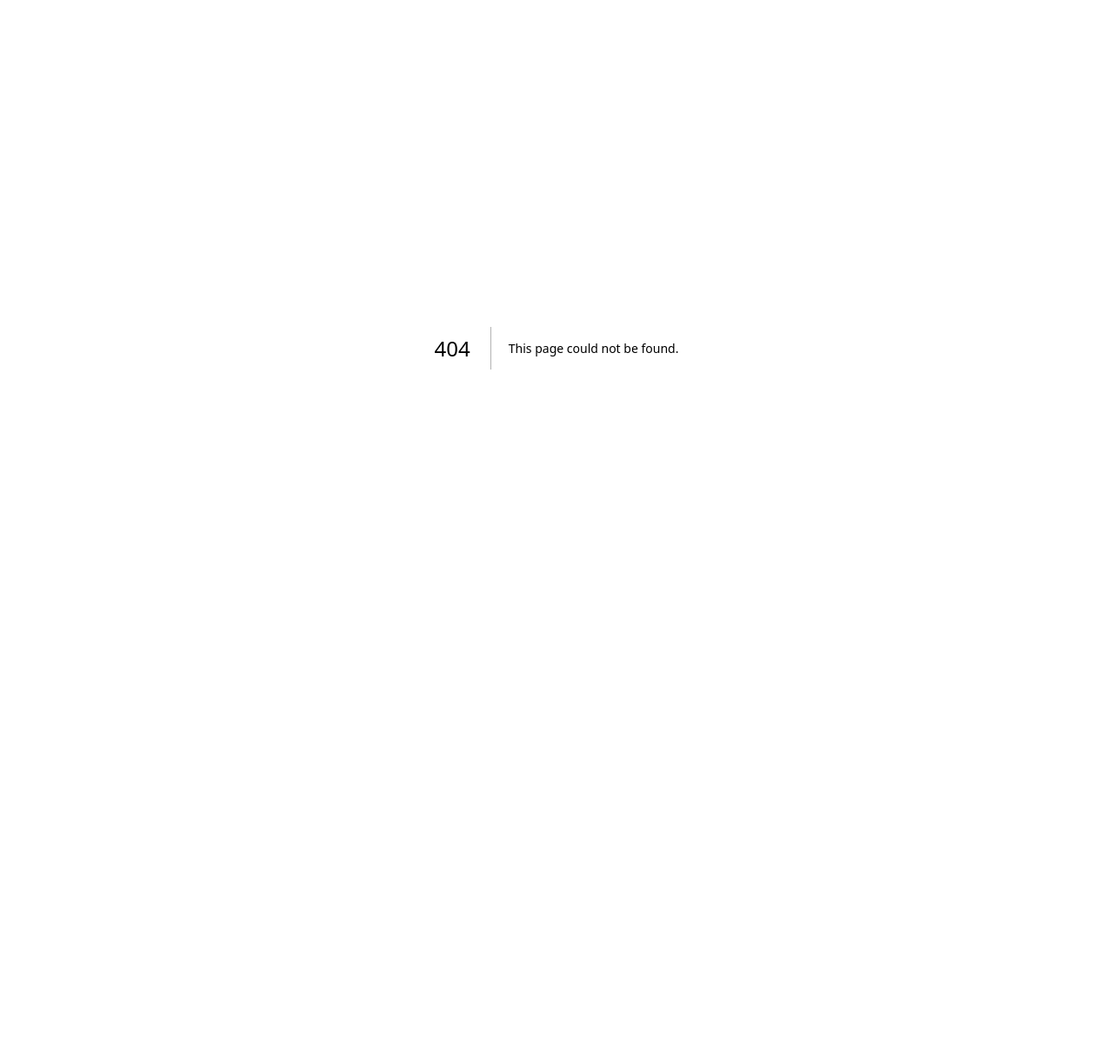
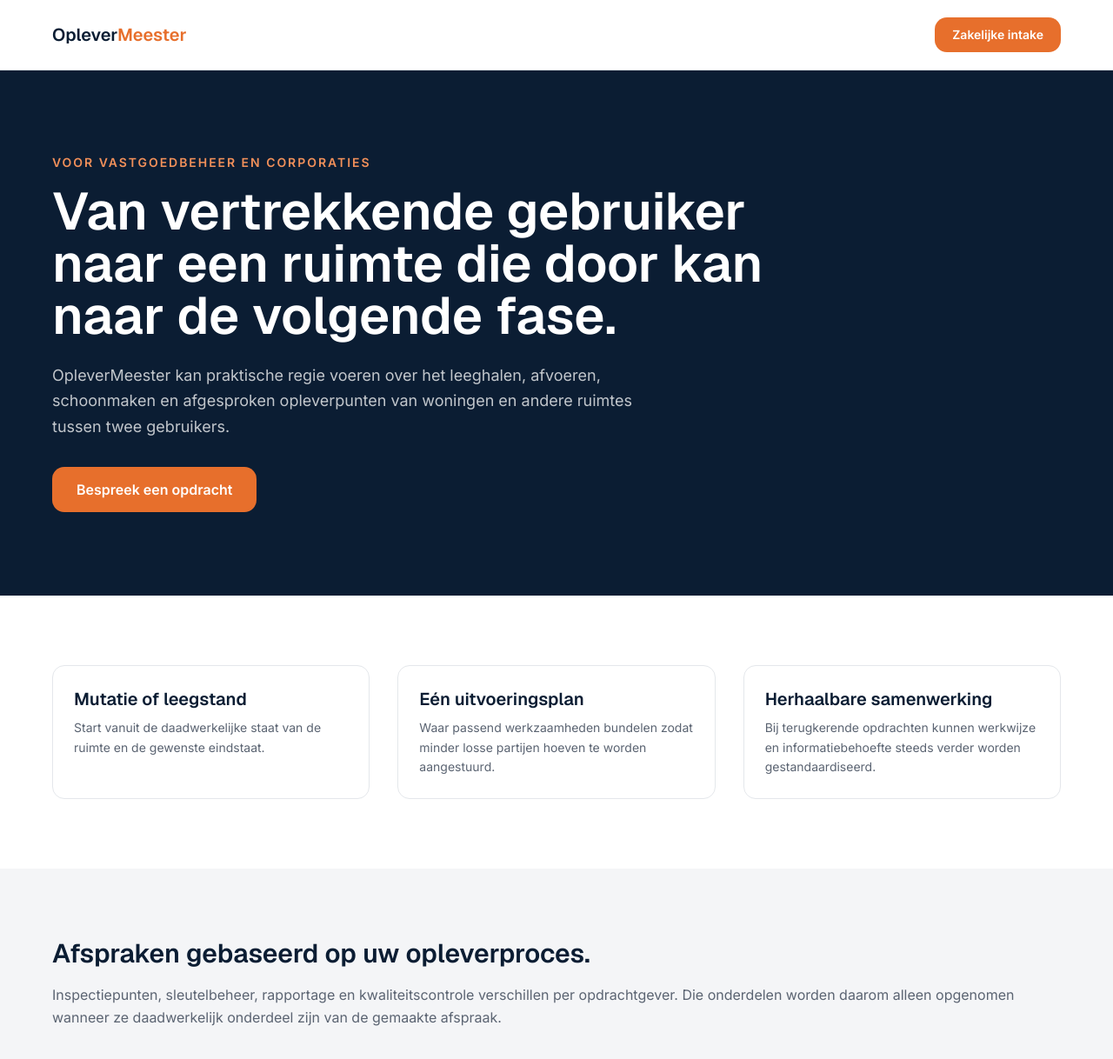
Before and after one commit to sandvlietbv/OpleverMeester, a Next.js app: page /zakelijk/vastgoedbeheer-en-corporaties in a window 1280 px wide. Before the commit this address had no page. Shown: the top 1218 px of the page at 87% size. Before the commit the page ends 800 px from the top, so only its background shows below. Built offline with nearby package versions, Linux system fonts and the light colour scheme.

Commit message:
Add B2B page for vastgoedbeheer and corporaties

```diff
--- /dev/null
+++ b/app/zakelijk/vastgoedbeheer-en-corporaties/page.tsx
@@ -0,0 +1,21 @@
+import type { Metadata } from "next";
+import Link from "next/link";
+import Contact from "@/components/Contact";
+
+export const metadata: Metadata = {
+  title: "Opleverservice voor vastgoedbeheer en woningcorporaties",
+  description: "OpleverMeester ondersteunt vastgoedbeheerders en corporaties bij het leegmaken en opleverklaar maken van woningen en ruimtes tussen gebruikers.",
+  alternates: { canonical: "/zakelijk/vastgoedbeheer-en-corporaties" },
+};
+
+export default function Page() {
+  return <>
+    <header className="border-b border-surface-mid bg-white"><div className="container-om flex h-16 items-center justify-between md:h-20"><Link href="/" className="font-display text-lg font-semibold text-navy md:text-xl">Oplever<span className="text-orange">Meester</span></Link><a href="#intake" className="rounded-om bg-orange px-5 py-2.5 text-sm font-semibold text-white">Zakelijke intake</a></div></header>
+    <main>
+      <section className="bg-navy py-16 text-white md:py-24"><div className="container-om max-w-5xl"><p className="text-sm font-semibold uppercase tracking-[0.14em] text-orange-light">Voor vastgoedbeheer en corporaties</p><h1 className="mt-4 max-w-4xl font-display text-4xl font-semibold leading-tight md:text-6xl">Van vertrekkende gebruiker naar een ruimte die door kan naar de volgende fase.</h1><p className="mt-6 max-w-2xl text-lg leading-relaxed text-white/75">OpleverMeester kan praktische regie voeren over het leeghalen, afvoeren, schoonmaken en afgesproken opleverpunten van woningen en andere ruimtes tussen twee gebruikers.</p><a href="#intake" className="mt-8 inline-block rounded-om bg-orange px-7 py-3.5 font-semibold text-white">Bespreek een opdracht</a></div></section>
+      <section className="bg-white py-16 md:py-20"><div className="container-om grid gap-8 md:grid-cols-3">{[["Mutatie of leegstand","Start vanuit de daadwerkelijke staat van de ruimte en de gewenste eindstaat."],["Eén uitvoeringsplan","Waar passend werkzaamheden bundelen zodat minder losse partijen hoeven te worden aangestuurd."],["Herhaalbare samenwerking","Bij terugkerende opdrachten kunnen werkwijze en informatiebehoefte steeds verder worden gestandaardiseerd."]].map(([t,b])=><div key={t} className="rounded-om border border-surface-mid p-6"><h2 className="font-display text-xl font-semibold text-navy">{t}</h2><p className="mt-2 text-sm leading-relaxed text-muted">{b}</p></div>)}</div></section>
+      <section className="bg-surface-light py-16 md:py-20"><div className="container-om max-w-4xl"><h2 className="font-display text-3xl font-semibold text-navy">Afspraken gebaseerd op uw opleverproces.</h2><p className="mt-4 leading-relaxed text-muted">Inspectiepunten, sleutelbeheer, rapportage en kwaliteitscontrole verschillen per opdrachtgever. Die onderdelen worden daarom alleen opgenomen wanneer ze daadwerkelijk onderdeel zijn van de gemaakte afspraak.</p></div></section>
+      <Contact />
+    </main>
+  </>;
+}
```
